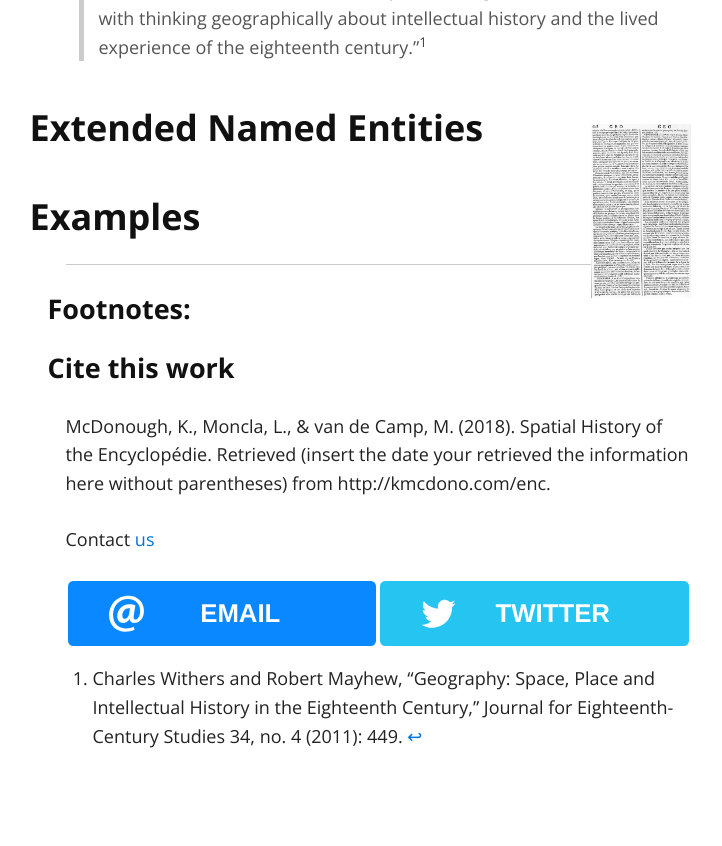
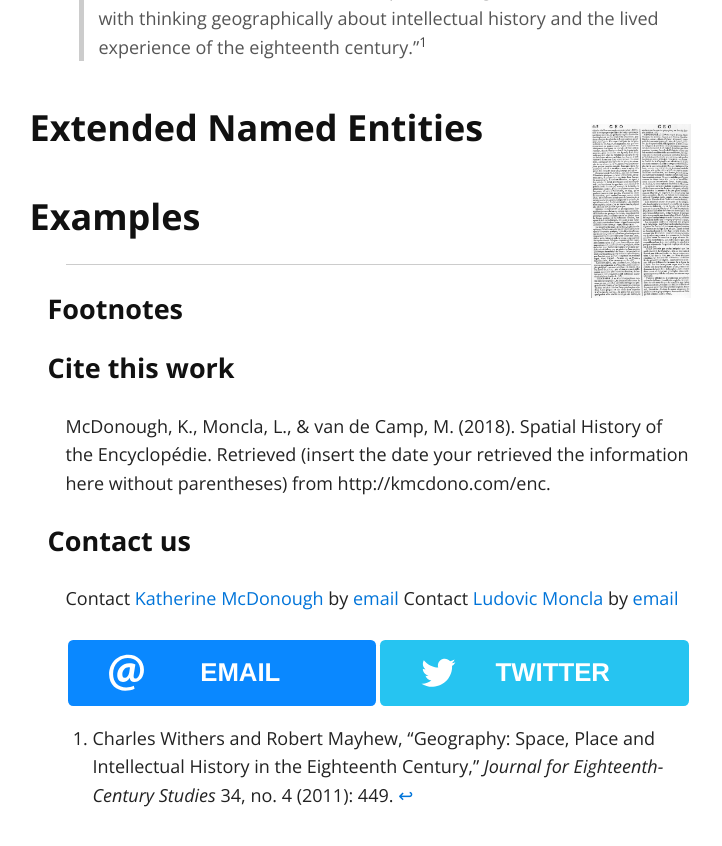
Before and after one commit to kmcdono2/enc, a Jekyll site: the page built from index.md, in a window 1280 px wide and 900 px high, scrolled down 2813 px. Shown: the top 846 px of the window, without its empty margins (262-984 px from the left). Built offline with Jekyll 4.4.1, drawn with Linux system fonts in a browser that asks for light colours; our own code applies the rules of GitHub Pages for plain Markdown files.

Commit message:
index writing

```diff
--- a/index.md
+++ b/index.md
@@ -59,14 +59,17 @@ eighteenth century."[^1]
 
 <hr>
 
-#### Footnotes:
+#### Footnotes
 
-[^1]: Charles Withers and Robert Mayhew, "Geography: Space, Place and Intellectual History in the Eighteenth Century," Journal for Eighteenth-Century Studies 34, no. 4 (2011): 449.
+[^1]: Charles Withers and Robert Mayhew, "Geography: Space, Place and Intellectual History in the Eighteenth Century," *Journal for Eighteenth-Century Studies* 34, no. 4 (2011): 449.
 
 #### Cite this work
 
 McDonough, K., Moncla, L., & van de Camp, M. (2018). Spatial History of the Encyclopédie. Retrieved (insert the date your retrieved the information here without parentheses) from http://kmcdono.com/enc.
 
-Contact [us](kmcdono2@stanford.edu)
+#### Contact us
+
+Contact [Katherine McDonough](https://library.stanford.edu/people/kmcdono2) by [email](kmcdono2@stanford.edu)
+Contact [Ludovic Moncla](https://lmoncla.ddns.net/) by [email](ludovic.moncla@insa-lyon.fr)
 
 {% include sharing.html %}
```
